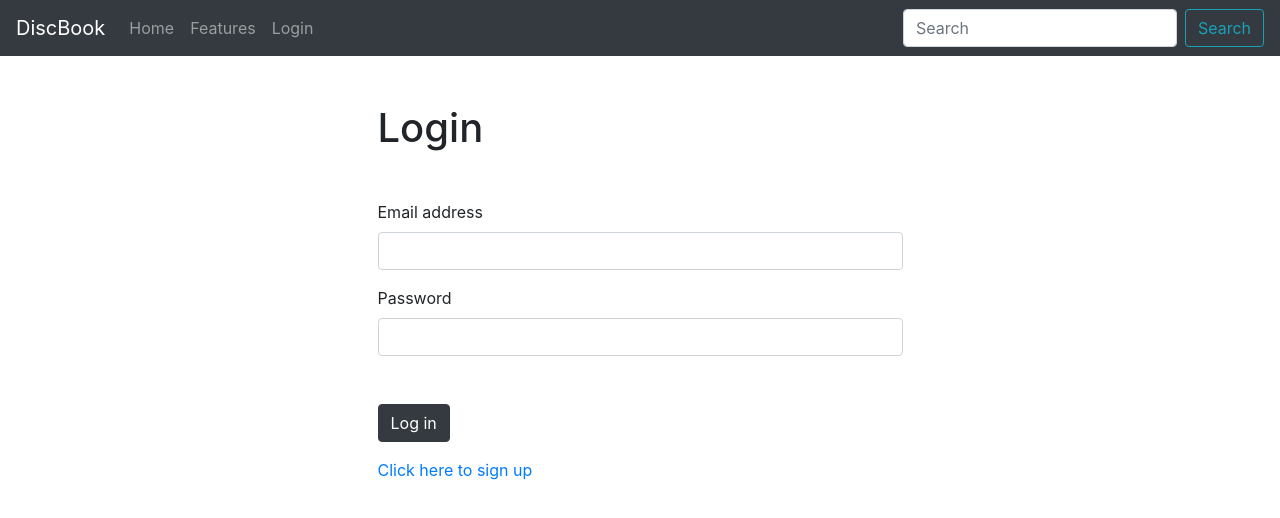
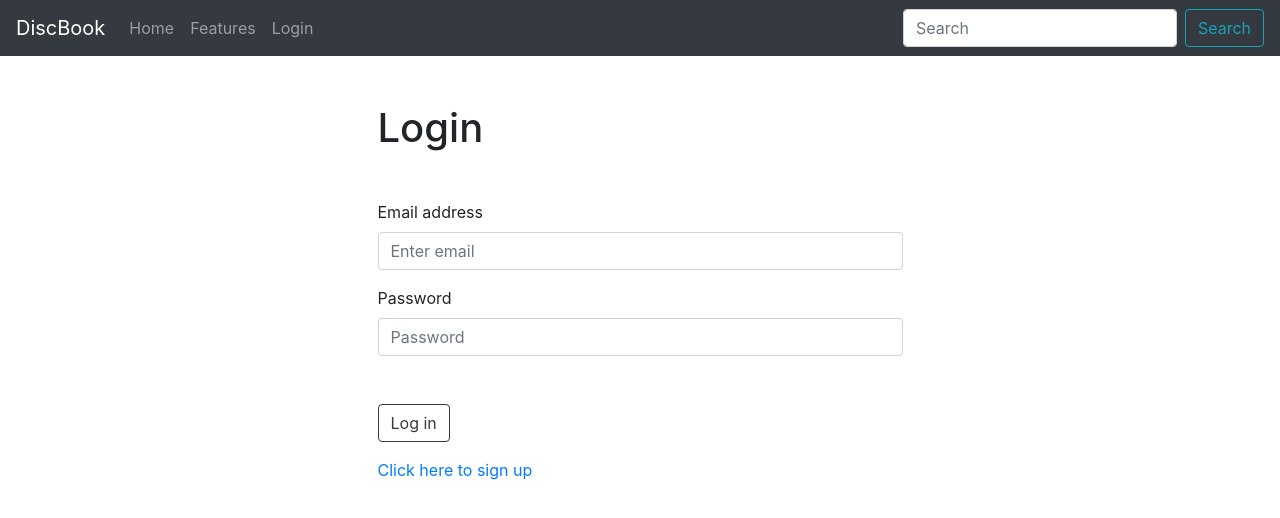
Before and after one commit to Jannis-Passalis/DiscBook-Client, a React (Create React App) app: page /login in a window 1280 px wide. Shown: the top 518 px of the page. Built offline with nearby package versions, Linux system fonts and the light colour scheme; no server answers.

Commit message:
Connect login request with server

```diff
--- a/src/pages/Login.js
+++ b/src/pages/Login.js
@@ -1,8 +1,24 @@
-import React from "react";
+import React, { useState } from "react";
 import { Col, Form, Container, Button } from "react-bootstrap";
 import { Link } from "react-router-dom";
+import { useDispatch } from "react-redux";
+import { login } from "../store/user/actions";
 
 export default function Login() {
+  const [email, setEmail] = useState("");
+  const [password, setPassword] = useState("");
+  const dispatch = useDispatch();
+
+  function submitForm(event) {
+    console.log("hi, this is submit login console.log");
+    event.preventDefault();
+
+    dispatch(login(email, password));
+
+    setEmail("");
+    setPassword("");
+  }
+
   return (
     <Container>
       <Form as={Col} md={{ span: 6, offset: 3 }} className="mt-5">
@@ -10,36 +26,30 @@ export default function Login() {
         <Form.Group controlId="formBasicEmail">
           <Form.Label>Email address</Form.Label>
           <Form.Control
-          // value={email}
-          // onChange={(event) => setEmail(event.target.value)}
-          // type="email"
-          // placeholder="Enter email"
-          // required
+            value={email}
+            onChange={(event) => setEmail(event.target.value)}
+            type="email"
+            placeholder="Enter email"
+            required
           />
         </Form.Group>
 
         <Form.Group controlId="formBasicPassword">
           <Form.Label>Password</Form.Label>
           <Form.Control
-          // value={password}
-          // onChange={(event) => setPassword(event.target.value)}
-          // type="password"
-          // placeholder="Password"
-          // required
+            value={password}
+            onChange={(event) => setPassword(event.target.value)}
+            type="password"
+            placeholder="Password"
+            required
           />
         </Form.Group>
         <Form.Group className="mt-5">
-          <Button
-            variant="dark"
-            type="submit"
-            //   onClick={submitForm}
-          >
+          <Button variant="outline-dark" type="submit" onClick={submitForm}>
             Log in
           </Button>
         </Form.Group>
-        <Link
-        // to="/signup" style={{ textAlign: "center" }}
-        >
+        <Link to="#signup" style={{ textAlign: "center" }}>
           Click here to sign up
         </Link>
       </Form>
--- /dev/null
+++ b/src/store/messages/actions.js
@@ -0,0 +1,25 @@
+export const setMessage = (variant, dismissable, text) => {
+  return {
+    type: "SET_MESSAGE",
+    payload: {
+      variant,
+      dismissable,
+      text,
+    },
+  };
+};
+
+export const showMessageWithTimeout = (
+  variant,
+  dismissable,
+  text,
+  timeOutMilliSeconds
+) => {
+  return (dispatch) => {
+    dispatch(setMessage(variant, dismissable, text));
+
+    const timeout = timeOutMilliSeconds || DEFAULT_MESSAGE_TIMEOUT;
+
+    setTimeout(() => dispatch(clearMessage()), timeout);
+  };
+};
--- /dev/null
+++ b/src/store/user/actions.js
@@ -0,0 +1,22 @@
+import { DbUrl } from "../../config/constants";
+import axios from "axios";
+
+export const login = (email, password) => {
+  return async (dispatch, getState) => {
+    try {
+      console.log("this is email", email);
+      console.log("this is password", password);
+      const response = await axios.post(`${DbUrl}/login`, {
+        email,
+        password,
+      });
+      console.log("this is the login response", response);
+    } catch (error) {
+      if (error.response) {
+        console.log(error.response.data.message);
+      } else {
+        console.log(error.message);
+      }
+    }
+  };
+};
```
Also changed, not shown: src/store/messages/reducer.js (added, +23 -0 lines).
